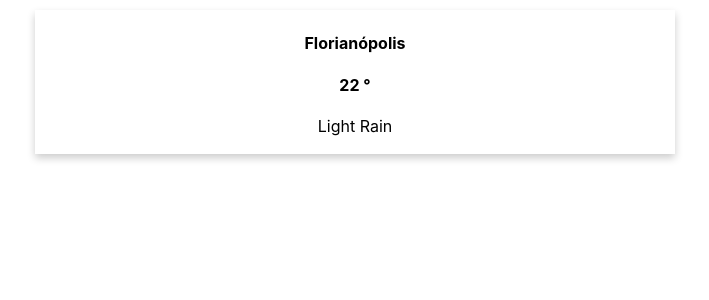
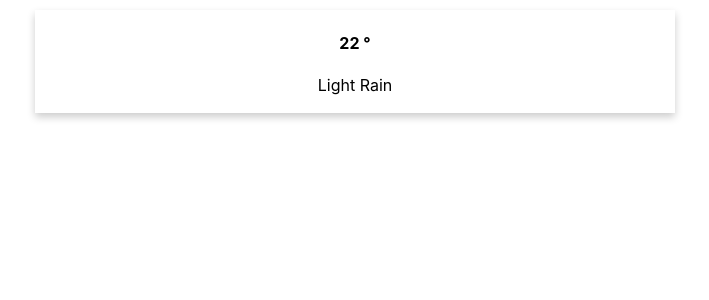
Before and after one commit to GabrielGCardoso/weather-app, a React (Create React App) app in the folder front/: page /card in a window 1280 px wide. Shown: the top 300 px of the page, without its empty margins (285-994 px from the left). Built offline with nearby package versions, Linux system fonts and the light colour scheme.

Commit message:
using props on card

```diff
--- a/front/src/components/card/card.js
+++ b/front/src/components/card/card.js
@@ -1,9 +1,9 @@
 import './card.css';
-export default () => (
-    <div className="card">
-        <div class="container">
+export default (props) => (
+    <div className="card" width={props.width} height={props.height}>
+        <div className="container">
             <h4>
-                <b>Florianópolis</b>
+                <b>{props.place}</b>
             </h4>
             <h4>
                 <b>22 &deg;</b>
```
